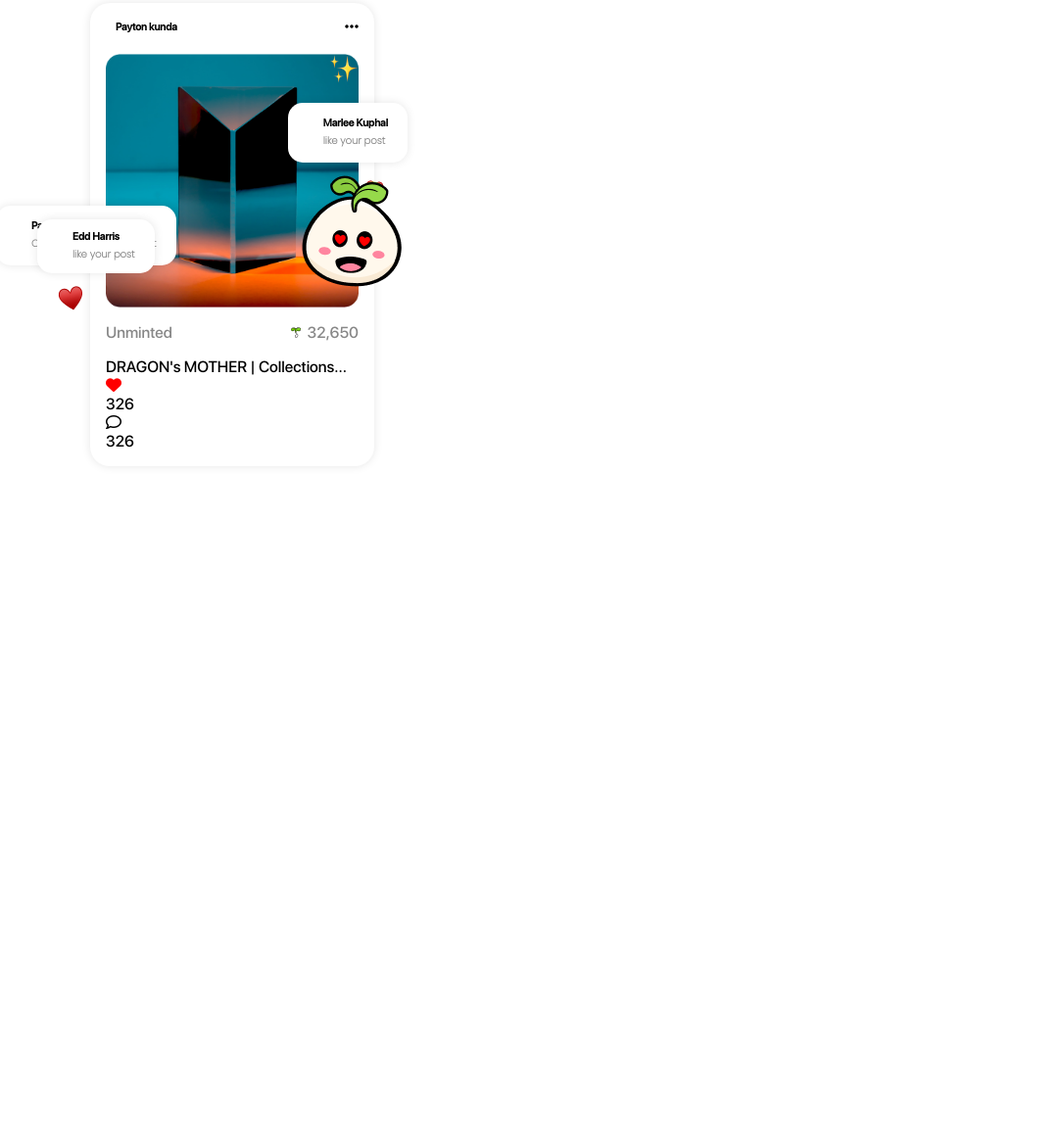
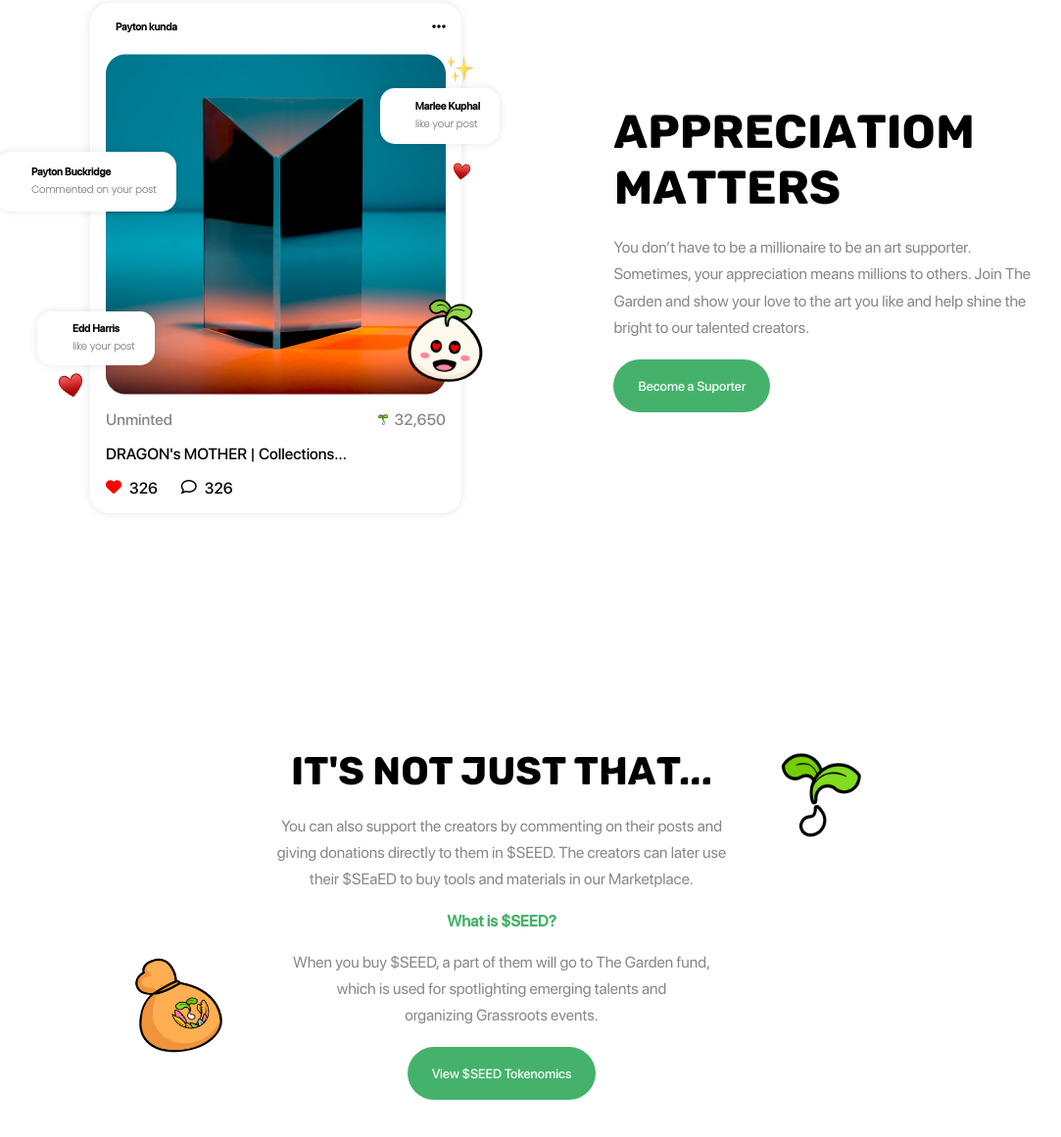
Before and after one commit to nizamuddin15bd/ids.project, a plain HTML site: page index.html in a window 1280 px wide. Shown: the part 4512-5673 px from the top of the page at 98% size, without its empty margins (68-1151 px from the left). Before the commit the page ends 5228 px from the top, so only its background shows below. Drawn offline with Linux system fonts and the light colour scheme.

Commit message:
justthat

```diff
--- a/css/style.css
+++ b/css/style.css
@@ -493,16 +493,39 @@ header nav li:last-child a {
 }
 
 .apprication {
+    display: flex;
+    align-items: center;
+    justify-content: space-between;
     margin: 9.5rem 12.5% 15rem 12.5%;
 }
 
 .apprication .apprication-container {
     background: #fff;
-    width: 290px;
+    /* width: 290px; */
     box-shadow: 0 0 10px rgba(0, 0, 0, 0.1);
     padding: 16px;
     border-radius: 20px;
 }
+
+.matters h1 {
+    font-size: 3rem;
+    font-family: TitleFont;
+}
+
+.matters p {
+    font-family: paragrapfont;
+    line-height: 1.7rem;
+    color: var(--paragrap);
+}
+
+.matters a button {
+    padding: 19px 25px;
+    border: 0;
+    background-color: var(--btn-color);
+    color: var(--background);
+    border-radius: 90px;
+}
+
 
 .apprication .apprication-container .apprication-box>img {
     width: 100%;
@@ -525,6 +548,24 @@ header nav li:last-child a {
     margin-right: 10px;
 }
 
+.apprication .apprication-container .love-comment {
+    display: flex;
+    margin-top: 1rem;
+}
+
+.apprication .apprication-container .love-comment p {
+    margin-left: .50rem;
+}
+
+.apprication .apprication-container .love-comment .love-coment-one {
+    display: flex;
+    padding-right: 1.5rem;
+}
+
+.apprication .apprication-container .love-comment .love-comment-two {
+    display: flex;
+}
+
 
 
 .apprication-box {
@@ -542,7 +583,7 @@ header nav li:last-child a {
     align-items: center;
     background-color: #fff;
     border-radius: 15px;
-    top: 155px;
+    top: 100px;
     left: -112px;
     box-shadow: 0 0 10px rgba(0, 0, 0, 0.1);
     padding: 14px 20px;
@@ -561,7 +602,7 @@ header nav li:last-child a {
 
 .dragons-comments:nth-child(2) {
     left: -70px;
-    bottom: 35px;
+    bottom: 30px;
     display: flex;
     box-shadow: 0 0 10px rgba(0, 0, 0, 0.1);
     border-radius: 15px;
@@ -581,14 +622,14 @@ header nav li:last-child a {
 }
 
 .dragons-comments:nth-child(3) {
-    top: 50px;
-    right: -50px;
+    top: 35px;
+    right: -55px;
     display: flex;
     display: flex;
     box-shadow: 0 0 10px rgba(0, 0, 0, 0.1);
     border-radius: 15px;
     background-color: #fff;
-    padding: 14px 20px;
+    padding: 12px 20px;
 }
 
 .dragons-comments:nth-child(3) small {
@@ -604,7 +645,7 @@ header nav li:last-child a {
 }
 
 .dragons-comments:nth-child(4) {
-    right: 0;
+    right: -30px;
 }
 
 .dragons-comments:nth-child(5) {
@@ -614,12 +655,16 @@ header nav li:last-child a {
 
 .dragons-comments:nth-child(6) {
     right: -27px;
-    top: 128px;
+    top: 110px;
 }
 
 .dragons-comments:nth-child(7) {
-    right: -50px;
-    bottom: 12px;
+    right: -70px;
+    bottom: 5px;
+}
+
+.dragons-comments:nth-child(7) img {
+    width: 75%;
 }
 
 .apprication .apprication-container .unminted-two {
@@ -638,6 +683,58 @@ header nav li:last-child a {
 
 .apprication .apprication-container .unminted-two .unminted-flower img {
     margin-right: 5px;
+}
+
+/* ============apprication end======*/
+.seed-section {
+    display: flex;
+    margin: 0 20rem 9rem 12.5rem;
+    position: relative;
+}
+
+.seed-section img:first-child {
+    width: 100px;
+    height: 100px;
+    position: absolute;
+    bottom: 45px;
+
+}
+
+.seed-section article {
+    text-align: center;
+    margin: 0 auto;
+}
+
+.seed-section img:nth-child(2) {
+    order: 3;
+    position: absolute;
+    right: 10px;
+    width: 100px;
+    height: 100px;
+}
+
+.seed-section article h1 {
+    font-size: 2.5rem;
+    font-family: TitleFont;
+}
+
+.seed-section article p {
+    color: var(--paragrap);
+    font-family: paragrapfont;
+    line-height: 1.7rem;
+}
+
+.seed-section article h4 {
+    color: var(--btn-color);
+}
+
+.seed-section article a button {
+    padding: 19px 25px;
+    border: 0;
+    background: var(--btn-color);
+    border-radius: 90px;
+    cursor: pointer;
+    color: var(--background);
 }
 
 
--- a/index.html
+++ b/index.html
@@ -430,19 +430,50 @@
                 </div>
                 <P>DRAGON's MOTHER | Collections...</P>
                 <div class="love-comment">
-                    <div>
+                    <div class="love-coment-one">
                         <i class="fa-solid fa-heart"></i>
                         <p>326</p>
                     </div>
-                    <div>
+                    <div class="love-comment-two">
                         <i class="fa-regular fa-comment"></i>
                         <p>326</p>
                     </div>
                 </div>
             </div>
-            <div class="matters"></div>
+            <div class="matters">
+                <h1>APPRECIATIOM <br> MATTERS</h1>
+                <br>
+                <p>You don’t have to be a millionaire to be an art supporter. <br> Sometimes, your appreciation means
+                    millions to others. Join The <br> Garden and show your love to the art you like and help shine the
+                    <br> bright to our talented creators.
+                </p>
+                <br>
+                <a href=""><button>Become a Suporter</button></a>
+            </div>
         </section>
         <!-- apprication-end -->
+
+        <!-- justthat start-->
+        <section class="seed-section">
+            <img src="images/flower-end-two.png" alt="">
+            <img src="images/flower-end.png" alt="">
+            <article>
+                <h1>IT'S NOT JUST THAT...</h1>
+                <br>
+                <P>You can also support the creators by commenting on their posts and <br> giving donations directly
+                    to them in $SEED. The creators can later use <br> their $SEaED to buy tools and materials in our
+                    Marketplace.</P>
+                <br>
+                <h4>What is $SEED?</h4>
+                <br>
+                <p>When you buy $SEED, a part of them will go to The Garden fund, <br> which is used for
+                    spotlighting emerging talents and <br>
+                    organizing Grassroots events.</p>
+                <br>
+                <a href=""><button>View $SEED Tokenomics</button></a>
+            </article>
+        </section>
+        <!-- justthat end-->
     </main>
 
 
```
Also changed, not shown: images/flower-end-two.png (added), images/flower-end.png (added).
